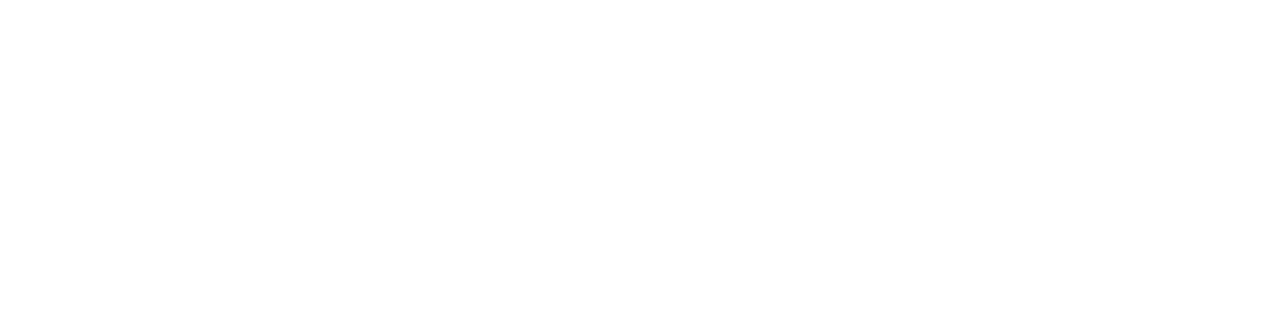
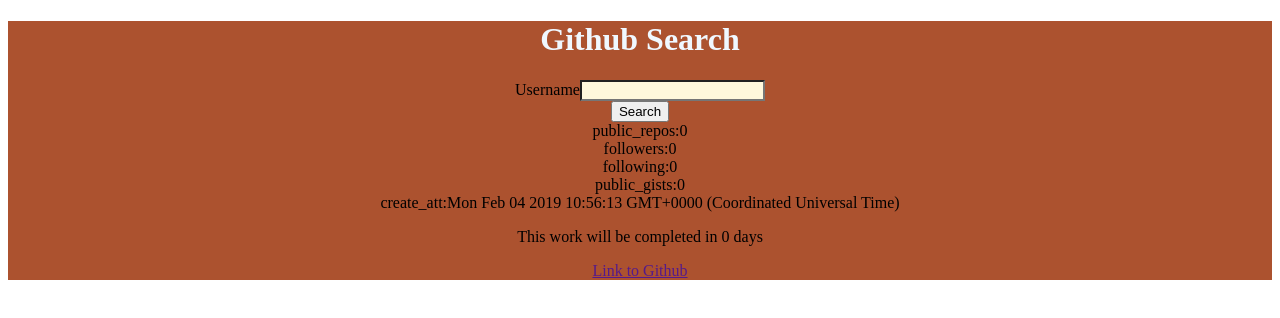
Before and after one commit to uwizeyeh/Git, an Angular app: page / in a window 1280 px wide. Shown: the top 318 px of the page. Built offline with nearby package versions, Linux system fonts and the light colour scheme.

Commit message:
add div tag

```diff
--- a/src/app/form/form.component.html
+++ b/src/app/form/form.component.html
@@ -1,7 +1,7 @@
 <div class="container-fluid">
 
   <div class="jumbotron">
-
+    <div class="panel panel-info">
         <h1 id="title">Github Search</h1>
         </div>
     </div>
```
